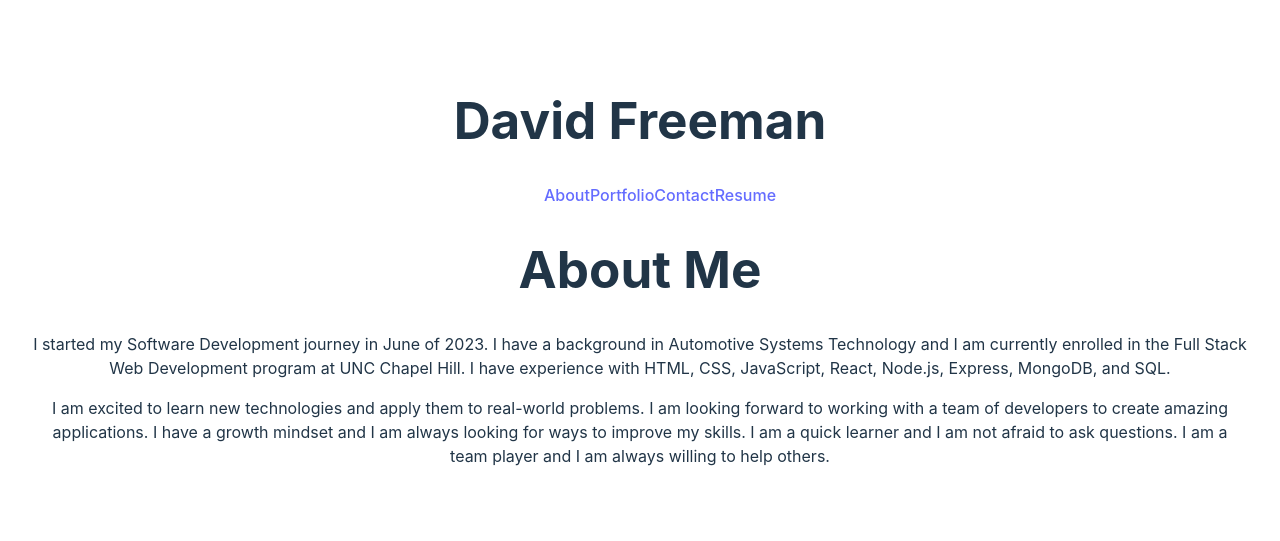
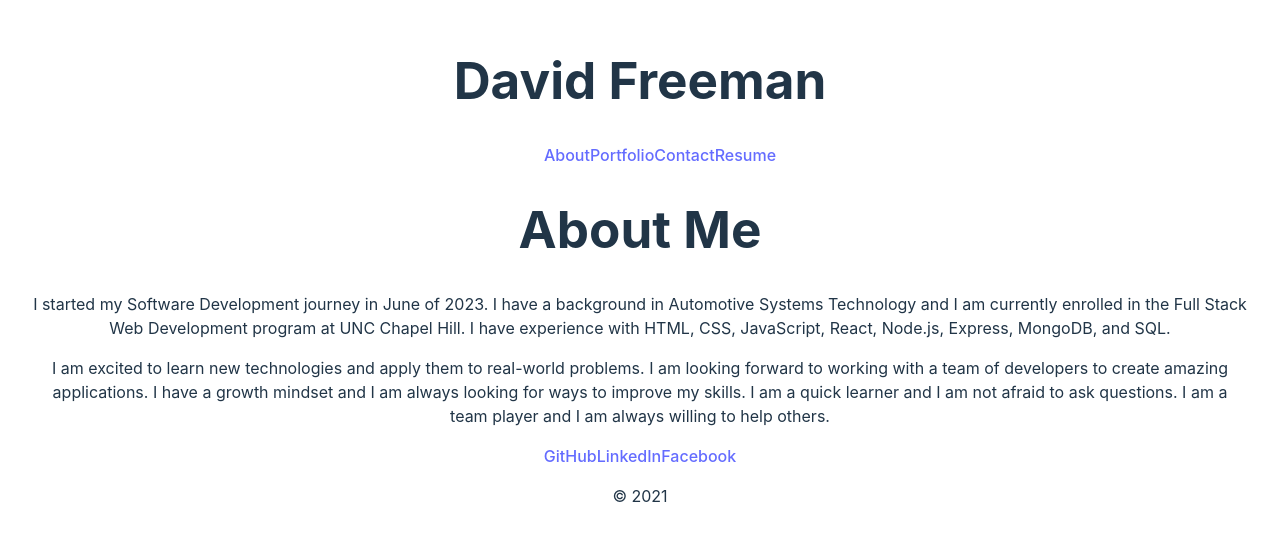
Before and after one commit to dfreeman3102/portfolio-dmf, a React (Vite) app: page / in a window 1280 px wide. Shown: the part 129-670 px from the top of the page. Built offline with nearby package versions, Linux system fonts and the light colour scheme.

Commit message:
added footer with links to social media

```diff
--- a/src/App.jsx
+++ b/src/App.jsx
@@ -1,11 +1,13 @@
 import "./App.css";
 import { Outlet } from "react-router-dom";
 import Header from "./components/Header";
+import Footer from "./components/Footer";
 function App() {
   return (
     <>
       <Header />
       <Outlet />
+      <Footer />
     </>
   );
 }
--- a/src/components/Footer.jsx
+++ b/src/components/Footer.jsx
@@ -0,0 +1,14 @@
+export default function Footer() {
+  return (
+    <footer>
+      <a href="https://github.com/dfreeman3102">GitHub</a>
+      <a href="https://www.linkedin.com/in/david-freeman-536486294/">
+        LinkedIn
+      </a>
+      <a href="https://www.facebook.com/profile.php?id=100006023509245">
+        Facebook
+      </a>
+      <p>© 2021</p>
+    </footer>
+  );
+}
```
